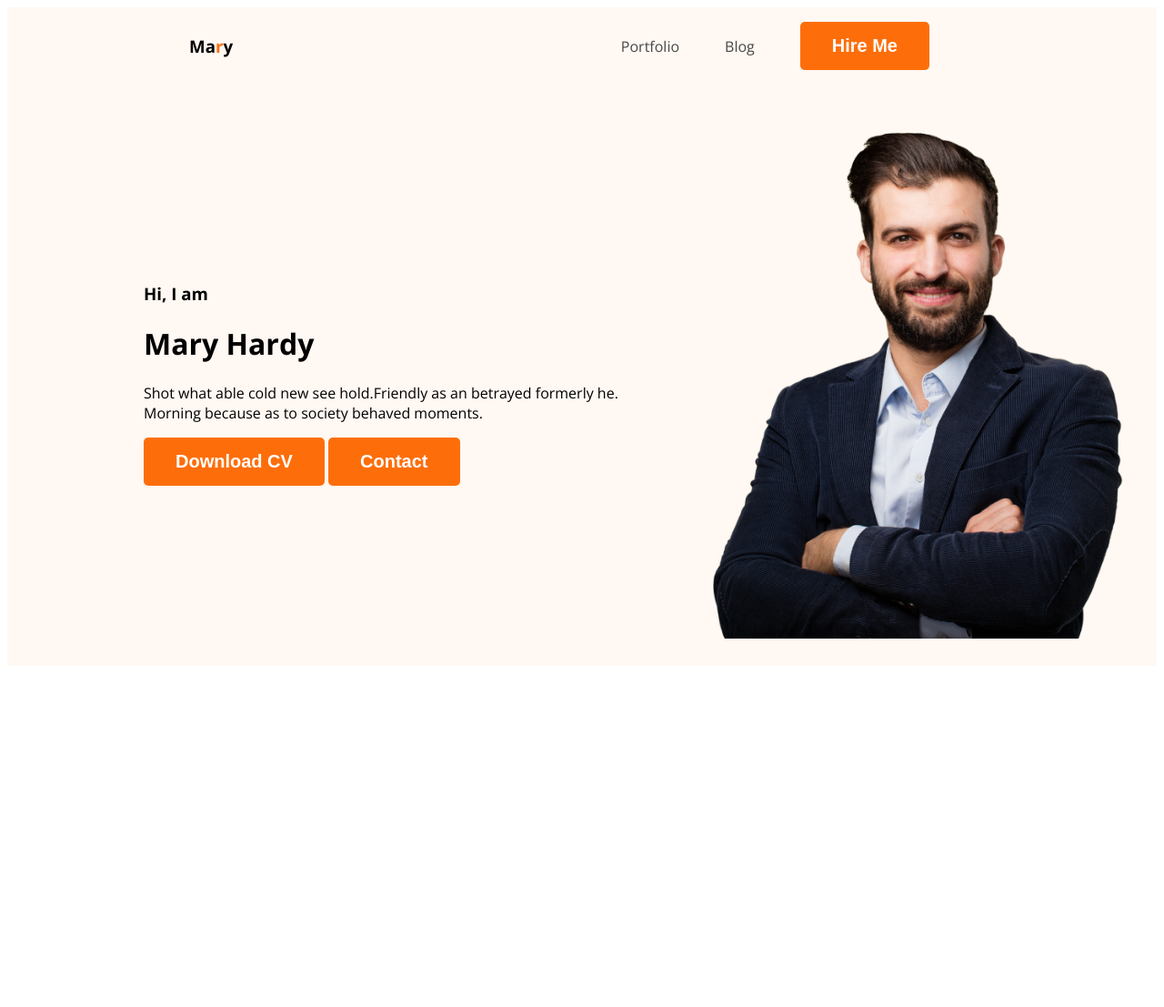
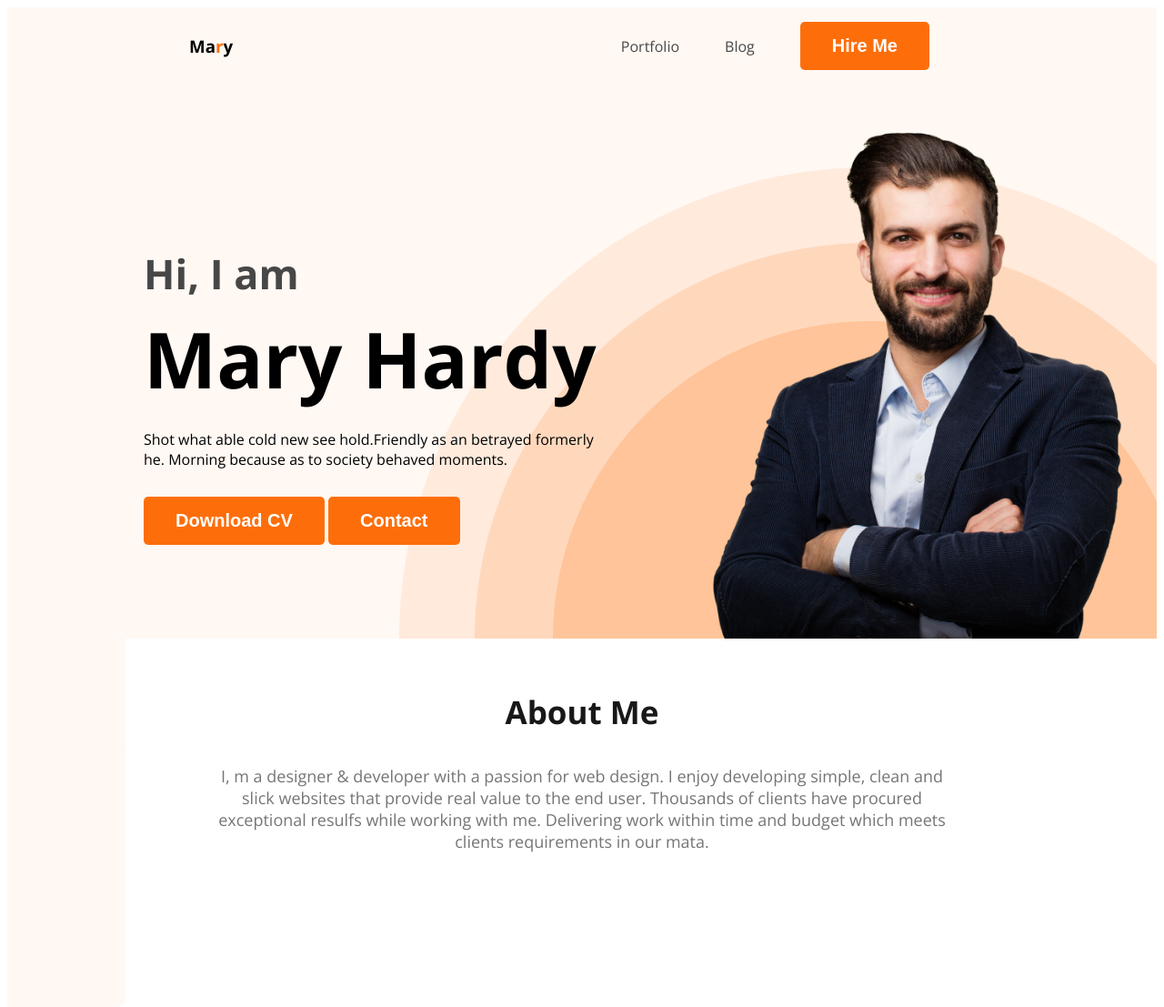
Before and after one commit to Rokib2/Developer-Portfolio, a plain HTML site: page index.html in a window 1280 px wide. Shown: the whole page at 91% size. Before the commit the page ends 800 px from the top, so only its background shows below. Drawn offline with nearby package versions, Linux system fonts and the light colour scheme.

Commit message:
add new features

```diff
--- a/index.html
+++ b/index.html
@@ -26,9 +26,10 @@
     </nav>
     <div class="banner">
       <div class="banner-content">
-        <h3 class="banner-greeting">Hi, I  am</h3>
+        <h3 class="banner-greeting">Hi, I am</h3>
         <h1 class="banner-title">Mary Hardy</h1>
-        <p>Shot what able cold new see hold.Friendly as an betrayed formerly he. Morning because as to society behaved moments.</p>
+        <p class="banner-description">Shot what able cold new see hold.Friendly as an betrayed formerly <br> he. Morning
+          because as to society behaved moments.</p>
         <button class="btn-primary">Download CV</button>
         <button class="btn-primary">Contact</button>
       </div>
@@ -36,7 +37,12 @@
     </div>
   </header>
   <main>
-
+    <sec class="about">
+      <h3 class="section-title">About Me</h3>
+      <p class="section-description">
+        I, m a designer & developer with a passion for web design. I enjoy developing simple, clean and <br> slick websites that provide real value to the end user. Thousands of clients have procured <br> exceptional resulfs while working with me. Delivering work within time and budget which meets <br> clients requirements in our mata.
+      </p>
+    </sec>
   </main>
   <footer>
 
--- a/styles/portfolio.css
+++ b/styles/portfolio.css
@@ -1,13 +1,14 @@
 /* common shared style */
-body{
-font-family: 'Lato', sans-serif;
-font-family: 'Open Sans', sans-serif;
+body {
+  font-family: 'Lato', sans-serif;
+  font-family: 'Open Sans', sans-serif;
 }
-.text-primary{
+
+.text-primary {
   color: #FD6E0A;
 }
 
-.btn-primary{
+.btn-primary {
   border-radius: 5px;
   background: #FD6E0A;
   border: 0;
@@ -15,6 +16,19 @@ font-family: 'Open Sans', sans-serif;
   font-size: 20px;
   font-weight: 700;
   padding: 15px 35px;
+}
+
+.section-title {
+  color: #181818;
+  text-align: center;
+  font-size: 35px;
+  font-weight: 700;
+}
+
+.section-description {
+  color: #757575;
+  text-align: center;
+  font-size: 18px;
 }
 
 
@@ -25,12 +39,14 @@ nav {
   align-items: center;
   margin: 0 200px;
 }
-.nav title{
-color:#181818);
-font-size: 45px;
-font-weight: 800;
+
+.nav title {
+  color: #181818);
+  font-size: 45px;
+  font-weight: 800;
 }
-nav > ul{
+
+nav>ul {
   display: flex;
   align-items: center;
 }
@@ -46,14 +62,52 @@ nav a {
 }
 
 /* header related style */
-.header{
+.header {
   background-color: #fff8f3;
+  background-image: url('../images/header_bg.png');
+  background-repeat: no-repeat;
+  background-position: bottom right;
 }
+
 .banner {
-  padding: 30px 30px 30px 150px;
+  padding: 30px 30px 0px 150px;
   display: flex;
   align-items: center;
+  justify-content: space-between;
 }
-.banner .profile-pic{
+
+.banner-content {
+  max-width: 500px;
+}
+
+.banner .profile-pic {
   width: 500px;
 }
+
+.banner-greeting {
+  font-size: 45px;
+  color: #474747;
+  margin-bottom: 0;
+}
+
+.banner-title {
+  font-size: 85px;
+  font-weight: 700;
+  margin-top: 5px;
+  margin-bottom: 20px;
+}
+
+.banner-description {
+  margin-bottom: 30px;
+  margin-top: 20px;
+}
+
+/* Main section style */
+
+/* About section style */
+.about {
+  padding: 130px;
+  border-radius: 10px;
+  background: #FFF8F3;
+  margin: 130px 0;
+}
```
